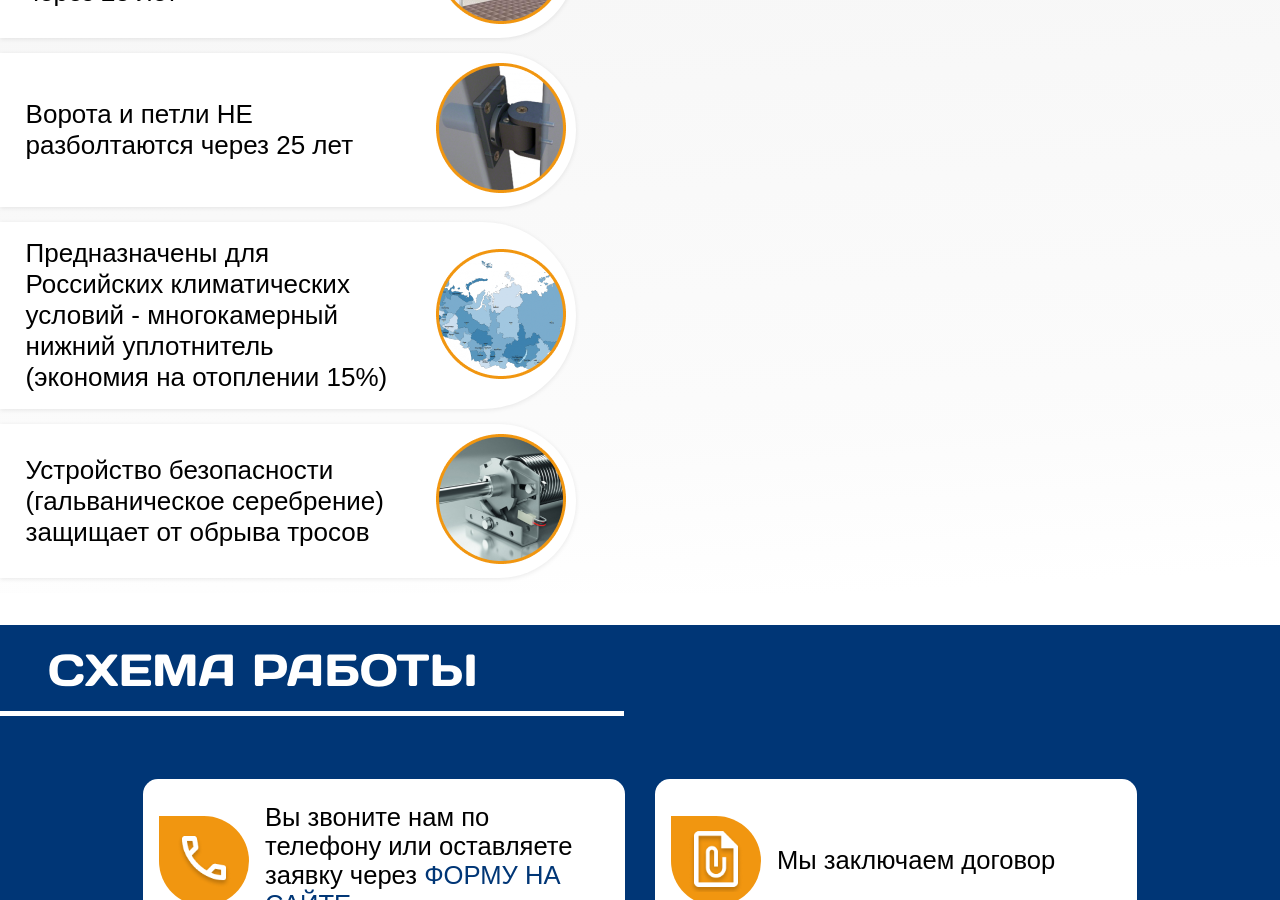
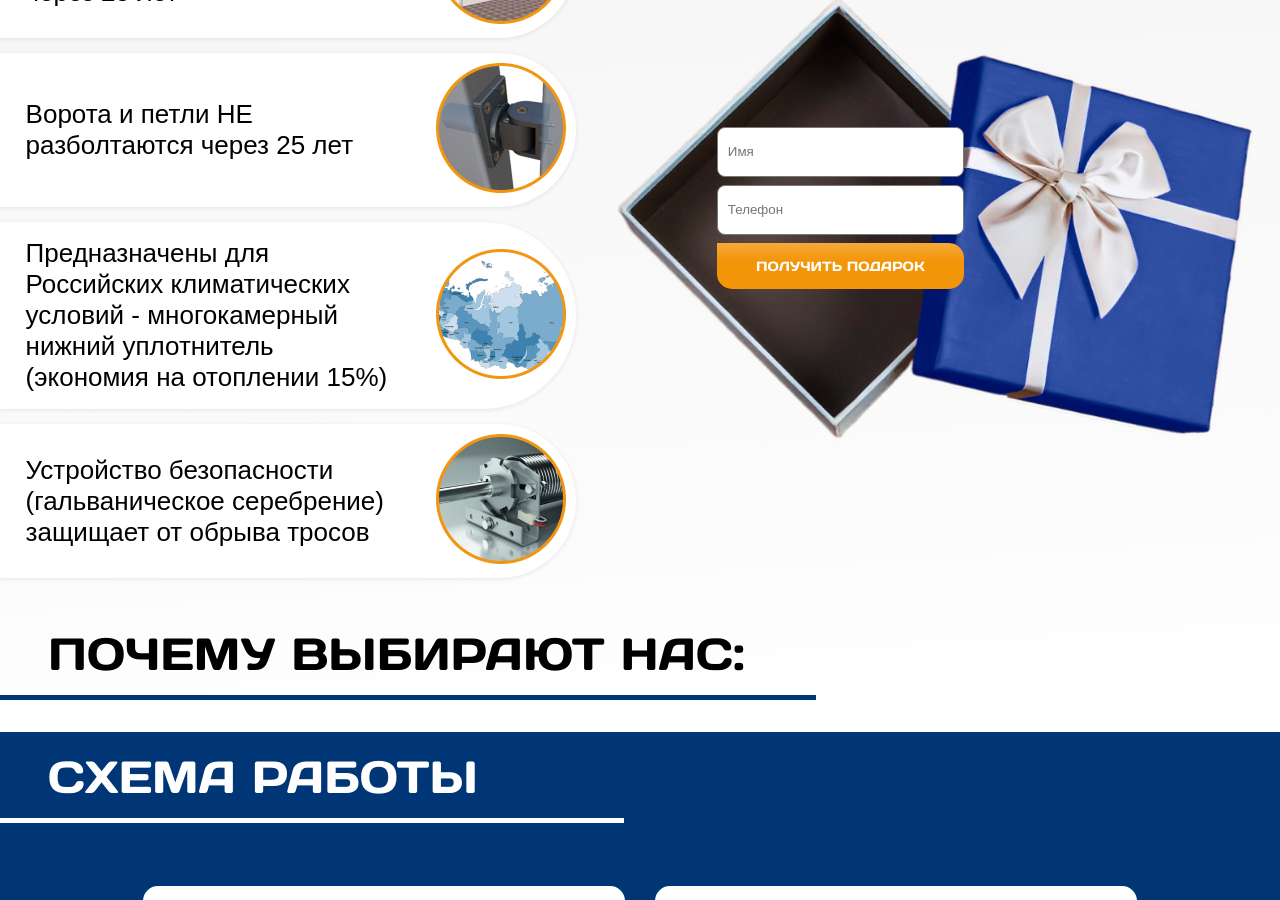
Before and after one commit to ava-mirtl/doorhan, a React (Create React App) app in the folder doorhan/: page / in a window 1280 px wide. Shown: the part 1280-2180 px from the top of the page. Built offline with nearby package versions, Linux system fonts and the light colour scheme.

Commit message:
feat: add Button comp+styles WhyDoorhan

```diff
--- a/doorhan/src/Components/Button/Button.jsx
+++ b/doorhan/src/Components/Button/Button.jsx
@@ -1,10 +1,11 @@
 import React from 'react';
 import styles from './Button.module.scss'
 
-export default function Button() {
+export default function Button(props) {
+  const { name } = props;
   return (
     <div>
-
+      <button className={styles.btn}>{name}</button>
     </div>
   )
 }
--- a/doorhan/src/Components/Button/Button.module.scss
+++ b/doorhan/src/Components/Button/Button.module.scss
@@ -1 +1,16 @@
 @import "../../styles/vars.scss";
+
+.btn {
+    background-color: $base-orange ;
+    color: $base-white;
+    font-family: $fontD;
+    height: 46px;
+    width: 247px;
+    background: linear-gradient(180deg, rgba(255, 255, 255, 0.2) 0%, rgba(255, 255, 255, 0) 39.37%), #F39509;
+    border-radius: 0% 15px 15px 15px;
+    border: 0;
+}
+
+.btn:hover {
+    box-shadow: 0px 1px 5px rgba(12, 11, 11, 0.425);
+}
--- a/doorhan/src/Components/WhyDoorhan/WhyDoorhan.jsx
+++ b/doorhan/src/Components/WhyDoorhan/WhyDoorhan.jsx
@@ -1,6 +1,7 @@
 import React from 'react';
 import styles from './WhyDoorhan.module.scss';
 
+import Button from '../Button/Button';
 
 import pic1 from '../../assets/images/pic1.png';
 import pic2 from '../../assets/images/pic2.png';
@@ -16,7 +17,6 @@ export default function WhyDoorhan() {
           <div className={styles.title}>ПОЧЕМУ ВОРОТА DOORHAN?</div>
           <div className={styles.container__main}>
             <div className={styles.main__left}>
-
               <div className={styles.main__text}>
                 <p>Единственные ворота в мире которые выглядят как новые через 25 лет</p>
                 <div className={styles.main__img}>
@@ -47,17 +47,22 @@ export default function WhyDoorhan() {
 
 
             </div>
-            <div className={styles.main__left}>FORM</div>
+            <div className={styles.main__right}>
+              <div className={styles.form__box}>
+                <form className={styles.form}>
+                  <input type="text" className={styles.input} placeholder='Имя' />
+                  <input type="text" className={styles.input} placeholder='Телефон' />
+                  <Button name="ПОЛУЧИТЬ ПОДАРОК" />
+                </form>
+              </div>
+
+            </div>
           </div>
         </div>
 
 
-
-
-
-
-
         <div className={styles.container__aboutus}>
+          <div className={styles.title}>ПОЧЕМУ ВЫБИРАЮТ НАС:</div>
 
         </div>
       </div>
--- a/doorhan/src/Components/WhyDoorhan/WhyDoorhan.module.scss
+++ b/doorhan/src/Components/WhyDoorhan/WhyDoorhan.module.scss
@@ -50,3 +50,40 @@
         }
     }
 }
+
+
+.main__right {
+    background: url('../../assets/images/gift.png');
+    background-repeat: no-repeat;
+    background-size: contain;
+    background-position: center;
+    box-sizing: content-box;
+    width: 55%;
+    display: flex;
+    justify-content: center;
+    position: static;
+
+
+    .form__box {
+        width: 60%;
+        height: 80%;
+        display: flex;
+        align-items: center;
+        padding-top: 10vh;
+    }
+
+    .form {
+        display: flex;
+        flex-direction: column;
+        justify-content: center;
+
+        .input {
+            margin-bottom: 8px;
+            height: 50px;
+            border-radius: 8px;
+            border: 1px solid $base-frame;
+            padding: 0 10px;
+            font-family: $fontM;
+        }
+    }
+}
--- a/doorhan/src/styles/vars.scss
+++ b/doorhan/src/styles/vars.scss
@@ -1,4 +1,3 @@
-
 @font-face {
 	font-family: "Days";
 	src: url("../fonts/days.eot");
@@ -8,6 +7,7 @@
 		url("../fonts/days.woff") format("woff"),
 		url("../fonts/days.woff2") format("woff2");
 }
+
 @font-face {
 	font-family: "Montseratt", sans-serif;
 	src: url("../fonts/Montserrat-Black.ttf") format("truetype"),
@@ -36,10 +36,11 @@ $fontD: 'Days';
 $fontM: 'Montserrat', sans-serif;
 
 
-$base-blue:#003676;
-$base-orange:#F39509;
-$base-orange-icon:#F19610;
-$base-gray:#9C9C9C;
-$base-white:#FFFFFF;
-$base-black:#000000;
+$base-blue: #003676;
+$base-orange: #F39509;
+$base-orange-icon: #F19610;
+$base-gray: #9C9C9C;
+$base-frame: #787878;
+$base-white: #FFFFFF;
+$base-black: #000000;
 $base-h2: 45px;
```
Lines whose indentation alone changed are shown as unchanged.
